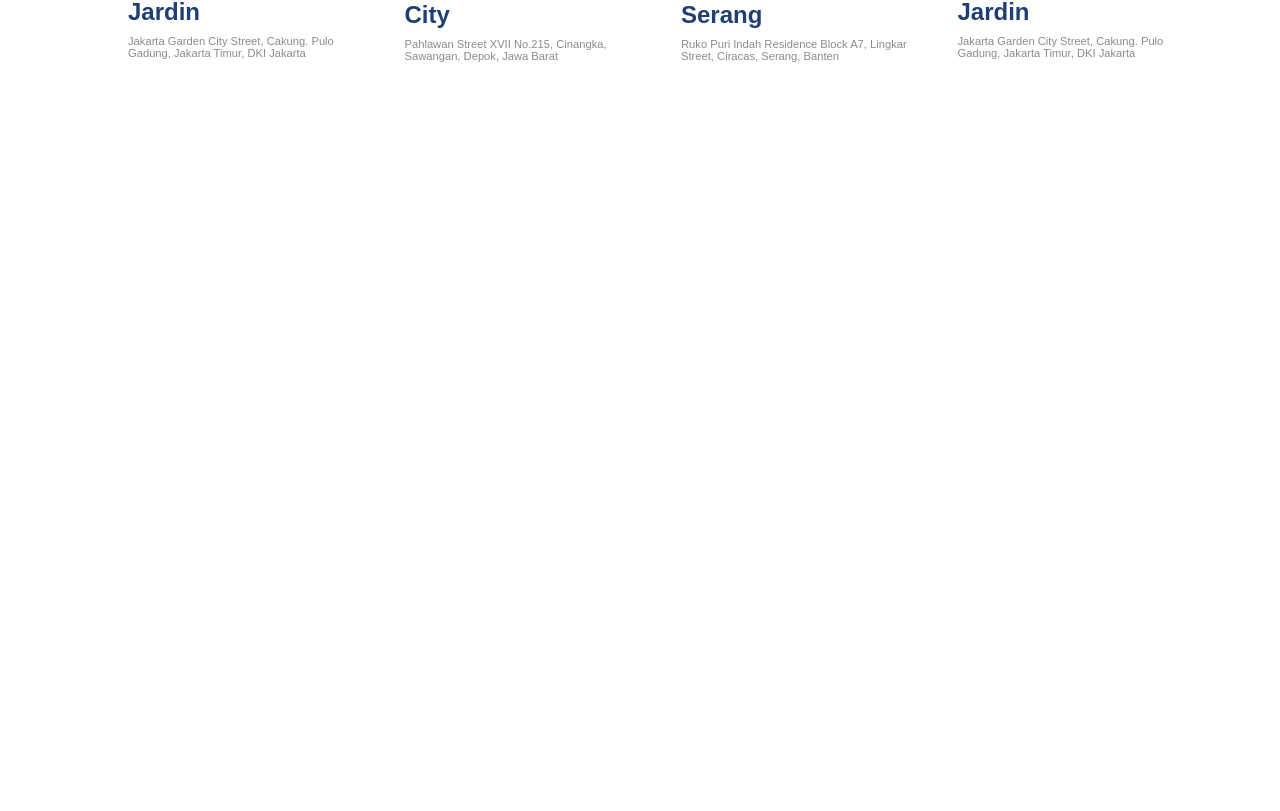
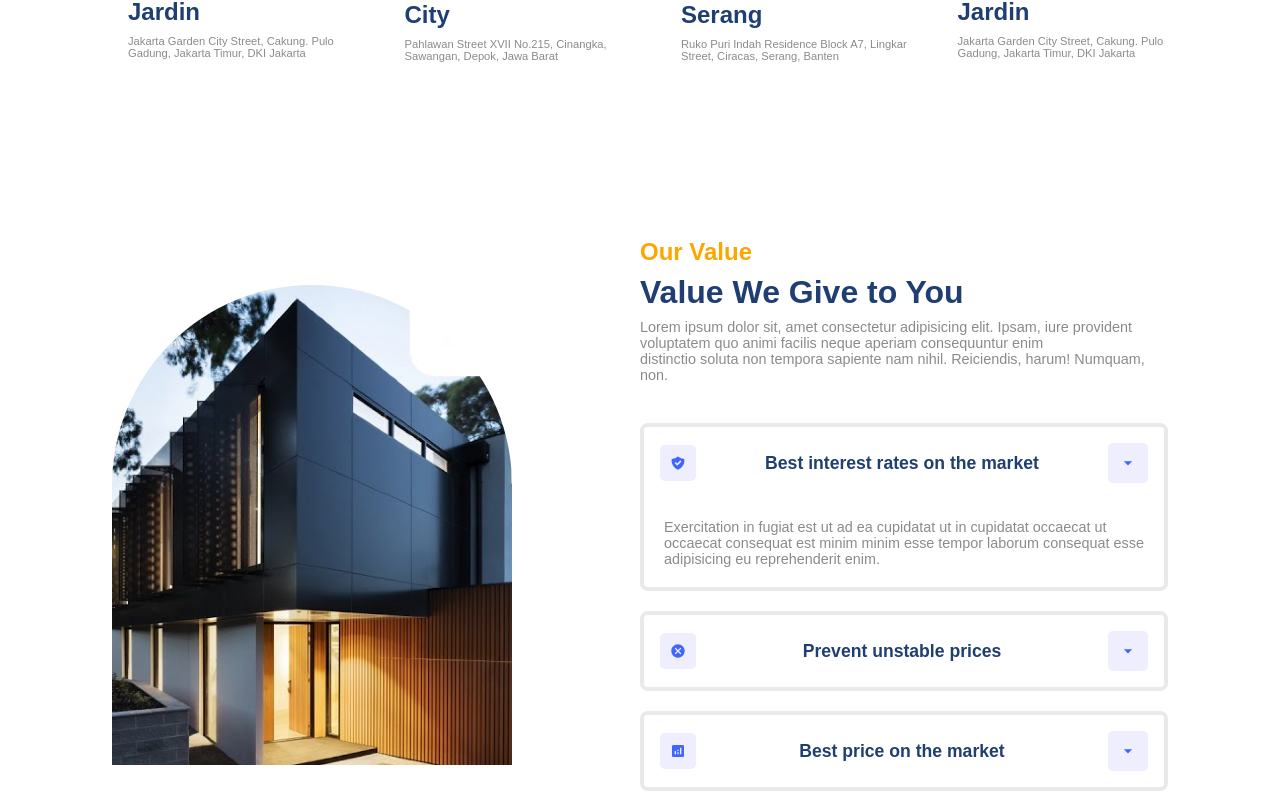
Before and after one commit to MohamedNihath/realsatate3cs, a React (Create React App) app: page / in a window 1280 px wide. Shown: the part 1318-2129 px from the top of the page. Before the commit the page ends 1476 px from the top, so only its background shows below. Built offline with nearby package versions, Linux system fonts and the light colour scheme.

Commit message:
Created Value Component

```diff
--- a/src/App.js
+++ b/src/App.js
@@ -3,6 +3,7 @@
 import Hero from './components/Hero/Hero';
 import Companies from './components/Companies/Companies';
 import Residencis from './components/Residencis/Residencis';
+import Values from './components/Value/Value';
 
 
 
@@ -20,7 +21,7 @@
         </div>
         <Companies/>
         <Residencis/>
-
+        <Values/>
 
    </div>
 
--- /dev/null
+++ b/src/components/Value/Value.css
@@ -0,0 +1,62 @@
+
+
+.v-container .image-container{
+
+    border: 8px solid rgb(232 232 232 /93%);
+
+}
+.v-container{
+    padding: 5rem 7rem 0;
+}
+
+.v-container>div{
+    flex: 1
+}
+.v-right{
+
+    gap: 0.5rem;
+}
+
+.accordion{
+    margin-top: 2rem;
+    border: none;
+}
+
+.accordionItem{
+    background: white;
+    border: 4px solid rgb(232 232 232/ 93%) ;
+    border-radius: 8px;
+    margin-bottom: 20px;
+    overflow: hidden;
+}
+
+.accordionItem.expanded{
+
+    box-shadow: var(--shadow);
+    border-radius: 6px;
+}
+
+.accordionButton{
+
+    background: white;
+    padding: 1rem;
+    width: 100%;
+    justify-content: space-between;
+    cursor: pointer;
+}
+.icon{
+
+    padding: 10px;
+    background: #eeeeff;
+    border-radius: 5px;
+
+}
+.icon svg{
+
+    fill: var(--blue);
+}
+.accordionButton .primaryText{
+
+    font-size: 1.1rem;
+
+}
--- /dev/null
+++ b/src/components/Value/Value.jsx
@@ -0,0 +1,69 @@
+import React, { useState } from 'react';
+import {
+  Accordion,
+  AccordionItem,
+  AccordionItemHeading,
+  AccordionItemButton,
+  AccordionItemPanel,
+  AccordionItemState
+} from 'react-accessible-accordion';
+import 'react-accessible-accordion/dist/fancy-example.css';
+import { MdOutlineArrowDropDown } from 'react-icons/md';
+import data from '../../utils/accordion';
+import './Value.css';
+
+const Value = () => {
+  const [className, setClassName] = useState('null');
+  return (
+    <section className='v-wrapper'>
+      <div className='paddings innerWidth flexCenter v-container'>
+        <div className='v-left'>
+          <div className='img-container'>
+            <img src='./value.png' alt='' />
+          </div>
+        </div>
+        <div className='flexColStart v-right'>
+          <span className='orangeText'>Our Value</span>
+          <span className='primaryText'>Value We Give to You</span>
+          <span className='secondaryText'>
+            Lorem ipsum dolor sit, amet consectetur adipisicing elit. Ipsam, iure provident voluptatem quo animi facilis neque
+            aperiam consequuntur enim<br />
+            distinctio soluta non tempora sapiente nam nihil. Reiciendis, harum! Numquam, non.
+          </span>
+          <Accordion
+            className='accordion'
+            allowMultipleExpanded={false}
+            preExpanded={[0]}
+          >
+            {data.map((item, i) => {
+              return (
+                <AccordionItem
+                  className={`accordionItem ${className}`}
+                  key={i}
+                  uuid={i}
+                >
+                  <AccordionItemHeading>
+                    <AccordionItemButton className='flexCenter accordionButton'>
+                      <AccordionItemState>
+                        {({ expanded }) => expanded ? setClassName('') : setClassName('collapsed')}
+                      </AccordionItemState>
+                      <div className='flexCenter icon'>{item.icon}</div>
+                      <span className='primaryText'>{item.heading}</span>
+                      <div className='flexCenter icon'>
+                        <MdOutlineArrowDropDown size={20} />
+                      </div>
+                    </AccordionItemButton>
+                  </AccordionItemHeading>
+                  <AccordionItemPanel>
+                    <p className='secondaryText'>{item.detail}</p>
+                  </AccordionItemPanel>
+                </AccordionItem>
+              )})}
+          </Accordion>
+        </div>
+      </div>
+    </section>
+  );
+}
+
+export default Value;
```
